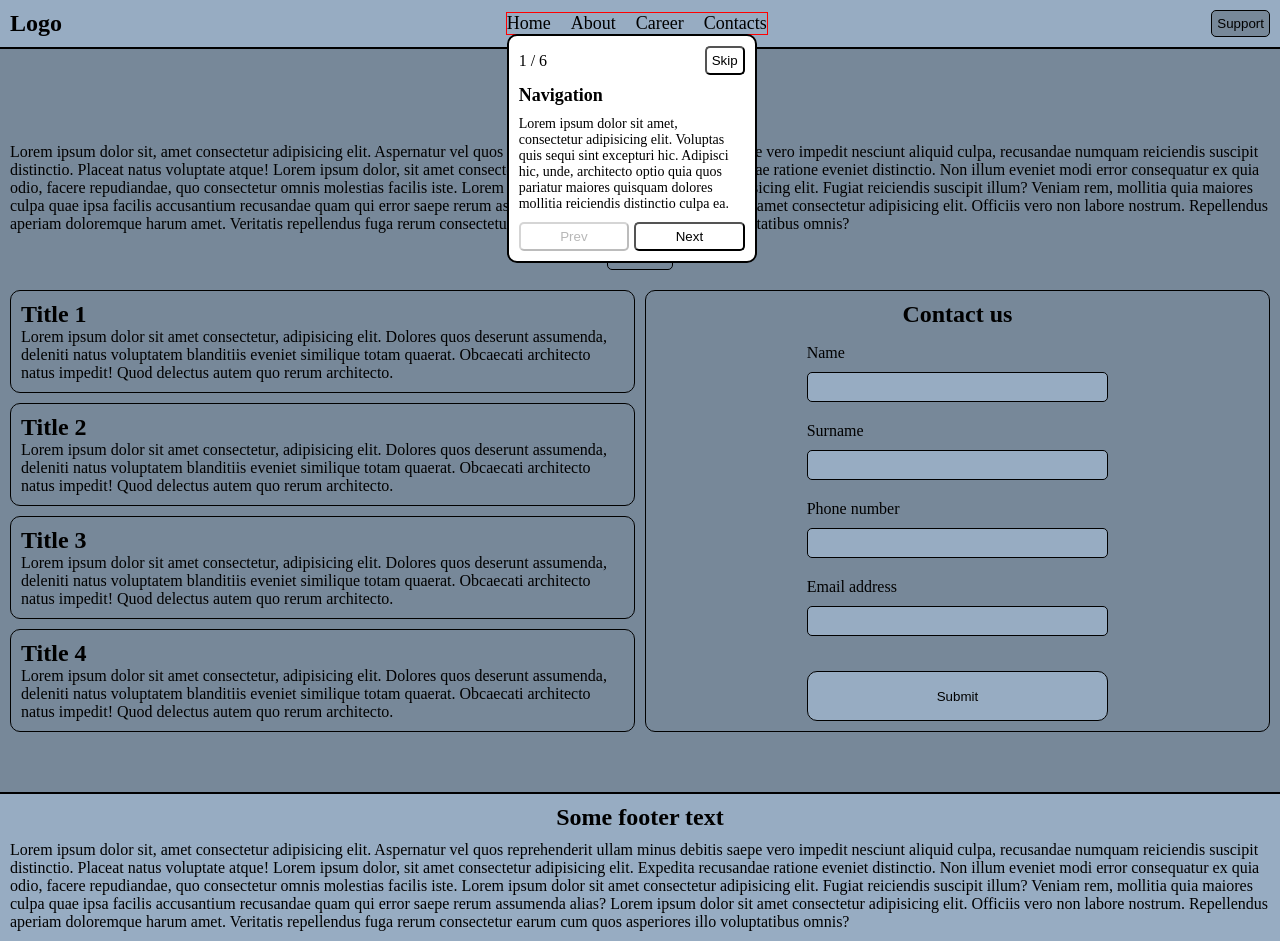
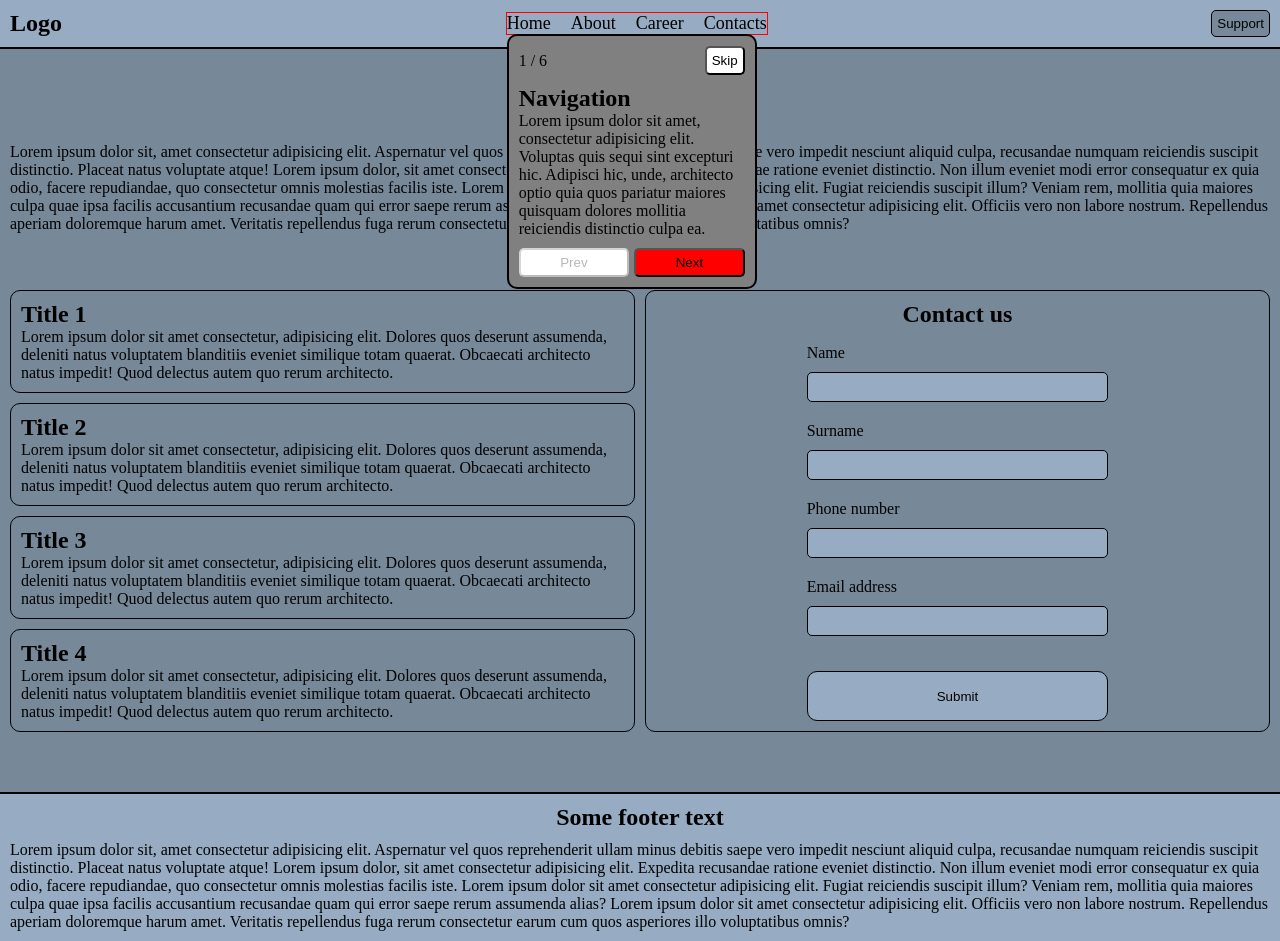
Before and after one commit to zakhariak/team-education, a React (Vite) app in the folder stepsDescription/: page / in a window 1280 px wide. Built offline with nearby package versions, Linux system fonts and the light colour scheme.

Commit message:
Added shadow DOM and added functionality for customizing the tooltip

```diff
--- a/stepsDescription/package.json
+++ b/stepsDescription/package.json
@@ -10,6 +10,7 @@
     "preview": "vite preview"
   },
   "dependencies": {
+    "clsx": "^2.1.1",
     "react": "^19.1.0",
     "react-dom": "^19.1.0"
   },
--- a/stepsDescription/src/App.jsx
+++ b/stepsDescription/src/App.jsx
@@ -68,11 +68,13 @@ function App() {
           tooltipData[prevState].element.style.outline = "none";
           if (tooltipData[newIndex]) {
             tooltipData[newIndex].element.style.outline = activeElementStyles;
+            setTimeout(() => {
               tooltipData[newIndex].element.scrollIntoView({
                 behavior: "smooth",
                 block: "nearest",
                 inline: "nearest",
               });
+            }, 100);
           }
 
           return newIndex;
@@ -84,18 +86,21 @@ function App() {
           const newIndex = prevState - 1;
           tooltipData[prevState].element.style.outline = "none";
           tooltipData[newIndex].element.style.outline = activeElementStyles;
-          tooltipData[newIndex].element?.scrollIntoView({
+          setTimeout(() => {
+            tooltipData[newIndex].element.scrollIntoView({
               behavior: "smooth",
               block: "nearest",
               inline: "nearest",
             });
+          }, 100);
+
           return newIndex;
         });
         break;
 
       case "skip":
         setActiveElementIndex((prevState) => {
-          tooltipData[prevState].element.style.border = "none";
+          tooltipData[prevState].element.style.outline = "none";
           return undefined;
         });
         break;
@@ -105,15 +110,36 @@ function App() {
     }
   };
 
+  const bodyContent = tooltipData[activeElementIndex] ? (
+    <div>
+      <h2>{tooltipData[activeElementIndex].label}</h2>
+      <p>{tooltipData[activeElementIndex].description}</p>
+    </div>
+  ) : null;
+
+  const tooltipModalConfig = {
+    nextButton: {
+      style: { backgroundColor: "red" },
+      onClick: () => updateActiveElement("next"),
+    },
+    prevButton: {
+      onClick: () => updateActiveElement("prev"),
+    },
+    skipButton: {
+      onClick: () => updateActiveElement("skip"),
+      onMouseEnter: () => console.log("work"),
+    },
+    mainContainer: { style: { backgroundColor: "grey" } },
+  };
+
   return (
     <>
       <TooltipModal
         activeElement={tooltipData[activeElementIndex]}
-        onNextStepClick={() => updateActiveElement("next")}
-        onPrevStepClick={() => updateActiveElement("prev")}
-        onSkipStepClick={() => updateActiveElement("skip")}
         elementIndex={activeElementIndex}
         maxIndex={tooltipData.length}
+        bodyContent={bodyContent}
+        config={tooltipModalConfig}
       />
       <header className={styles.header}>
         <h1 className={styles.logo}>Logo</h1>
@@ -152,7 +178,7 @@ function App() {
             {cardData ? (
               cardData?.map((item) => {
                 return (
-                  <div className={styles.card}>
+                  <div key={item.title} className={styles.card}>
                     <h2>{item.title}</h2>
                     <p>{item.description}</p>
                   </div>
--- a/stepsDescription/src/App.module.css
+++ b/stepsDescription/src/App.module.css
@@ -122,3 +122,6 @@ main {
   background-color: rgb(151, 172, 194);
   border-top: 2px solid black;
 }
+.next_button {
+  background-color: red;
+}
--- a/stepsDescription/src/components/Modal/index.jsx
+++ b/stepsDescription/src/components/Modal/index.jsx
@@ -1,14 +1,86 @@
-import styles from "./styles.module.css";
 import useElementPosition from "../../hooks/useElementPosition";
 import useNearestScreenSide from "../../hooks/useNearestScreenSide";
+import { useEffect, useRef } from "react";
+import { createRoot } from "react-dom/client";
+
+const ShadowToolTipWrapper = ({ children }) => {
+  const rootRef = useRef(null);
+  useEffect(() => {
+    const div = document.getElementById("shadow");
+    if (!div.shadowRoot) {
+      const shadowRoot = div.attachShadow({ mode: "open" });
+      const style = document.createElement("style");
+      style.textContent = `
+        *{
+  box-sizing: border-box;
+  margin: 0;
+  padding: 0;
+}
+
+.main_container {
+position: absolute;
+  width: 250px;
+
+  background-color: white;
+  border-radius: 10px;
+  border: 2px solid black;
+  padding: 10px;
+
+  display: flex;
+  flex-direction: column;
+  row-gap: 10px;
+}
+
+.top_container {
+  display: flex;
+  align-items: center;
+  justify-content: space-between;
+}
+
+.title {
+  font-size: 18px;
+}
+
+.description {
+  font-size: 14px;
+}
+
+.button_container {
+  display: flex;
+  column-gap: 5px;
+}
+
+.skip_button,
+.prev_button,
+.next_button {
+  cursor: pointer;
+  background-color: white;
+  padding: 5px;
+  border-radius: 5px;
+}
+
+.prev_button,
+.next_button {
+  width: 100%;
+}
+
+      `;
+      shadowRoot.appendChild(style);
+
+      rootRef.current = createRoot(shadowRoot);
+    }
+    rootRef.current?.render(children);
+  }, [children]);
+
+  return <div id="shadow"></div>;
+};
 
 export const TooltipModal = ({
   activeElement,
-  onNextStepClick,
-  onPrevStepClick,
-  onSkipStepClick,
   elementIndex,
   maxIndex,
+  bodyContent,
+  config,
 }) => {
   const elementCoords = useElementPosition(activeElement?.element);
 
@@ -32,33 +104,39 @@ export const TooltipModal = ({
   };
 
   return (
-    <div className={styles.container} style={tooltipInlineStyle}>
-      <div className={styles.top_container}>
-        <div className={styles.counter}>{`${
+    // додати shadow блок
+    <ShadowToolTipWrapper>
+      <div
+        className="main_container"
+        {...config?.mainContainer}
+        style={{ ...config?.mainContainer?.style, ...tooltipInlineStyle }}
+      >
+        <div className="top_container" {...config?.topContainer}>
+          <div className="currentStep" {...config?.currentStep}>{`${
             elementIndex + 1
           } / ${maxIndex}`}</div>
-        <button className={styles.skip_button} onClick={onSkipStepClick}>
+          <button className="skip_button" {...config?.skipButton}>
             {maxIndex === elementIndex + 1 ? "Close" : "Skip"}
           </button>
         </div>
-      <h2 className={styles.title}>{activeElement.label}</h2>
-      <p className={styles.description}>{activeElement.description}</p>
-      <div className={styles.button_container}>
+        {bodyContent}
+        <div className="button_container" {...config?.buttonContainer}>
           <button
-          className={styles.prev_button}
-          onClick={onPrevStepClick}
+            className="prev_button"
             disabled={!elementIndex}
+            {...config?.prevButton}
           >
             Prev
           </button>
           <button
             disabled={maxIndex === elementIndex + 1}
-          className={styles.next_button}
-          onClick={onNextStepClick}
+            className="next_button"
+            {...config?.nextButton}
           >
             Next
           </button>
         </div>
       </div>
+    </ShadowToolTipWrapper>
   );
 };
--- a/stepsDescription/src/components/Modal/styles.module.css
+++ /dev/null
@@ -1,46 +0,0 @@
-.container {
-  width: 250px;
-  background-color: white;
-  border-radius: 10px;
-  border: 2px solid black;
-  padding: 10px;
-
-  position: absolute;
-
-  display: flex;
-  flex-direction: column;
-  row-gap: 10px;
-}
-
-.top_container{
-    display: flex;
-    align-items: center;
-    justify-content: space-between;
-}
-
-.title {
-  font-size: 18px;
-}
-
-.description {
-  font-size: 14px;
-}
-
-.button_container {
-  display: flex;
-  column-gap: 5px;
-}
-
-.skip_button,
-.prev_button,
-.next_button {
-  cursor: pointer;
-  background-color: white;
-  padding: 5px;
-  border-radius: 5px;
-}
-
-.prev_button,
-.next_button {
-  width: 100%;
-}
--- a/stepsDescription/src/dataProviders/descriptionDataProvider.jsx
+++ b/stepsDescription/src/dataProviders/descriptionDataProvider.jsx
@@ -13,7 +13,7 @@ export const data = {
     },
     {
       id: "support_button_with_desc",
-      label: "",
+      label: "Support",
       description: "Some text",
     },
     {
```
Also changed, not shown: 1 other file (tests, documents, lock files or other folders). Lines whose indentation alone changed are shown as unchanged.
